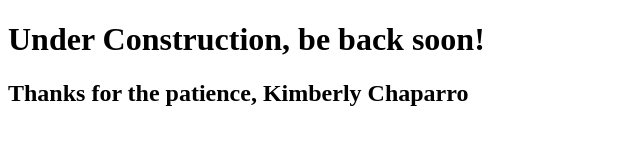
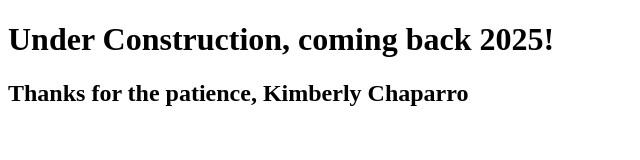
Before and after one commit to KimberlyChaparro/KimberlyChaparro.github.io, a plain HTML site: page index.html in a window 1280 px wide. Shown: the whole page, without its empty margins (0-640 px from the left). Drawn offline with Linux system fonts and the light colour scheme.

Commit message:
Update index.html

```diff
--- a/index.html
+++ b/index.html
@@ -8,7 +8,7 @@
 </head>
 
 <body>
-    <h1>Under Construction, be back soon!</h1>
+    <h1>Under Construction, coming back 2025!</h1>
     <h2>Thanks for the patience, Kimberly Chaparro</h2>
 </body>
 
```
